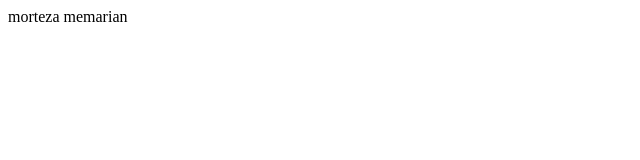
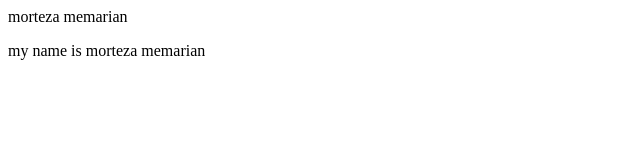
Before and after one commit to morteza-7070/git14, a plain HTML site: page index.html in a window 1280 px wide. Shown: the whole page, without its empty margins (0-640 px from the left). Drawn offline with Linux system fonts and the light colour scheme.

Commit message:
add tage p

```diff
--- a/index.html
+++ b/index.html
@@ -8,6 +8,7 @@
 </head>
 <body>
     <header>morteza memarian</header>
+    <p>my name is morteza memarian</p>
 
 </body>
 </html>
```
